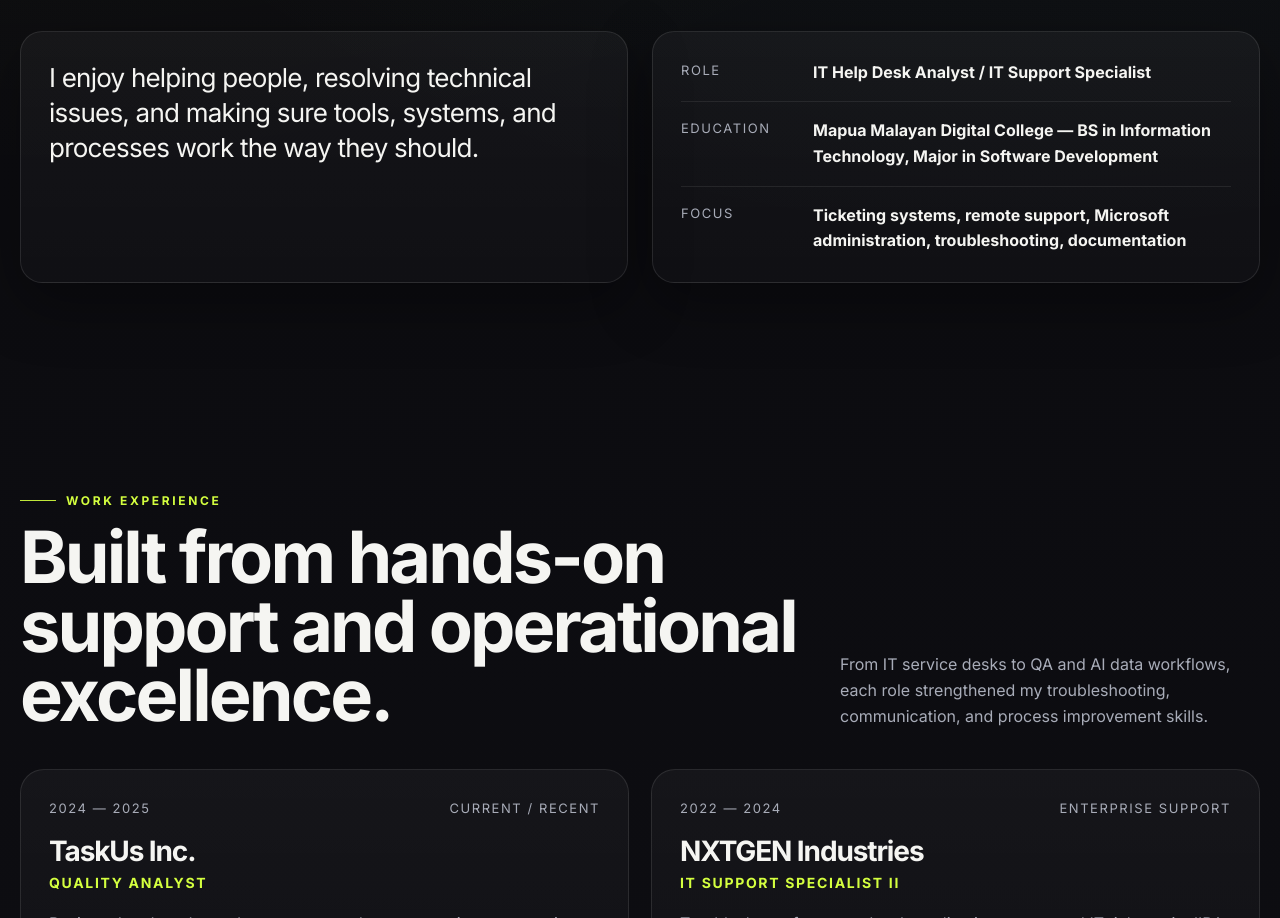
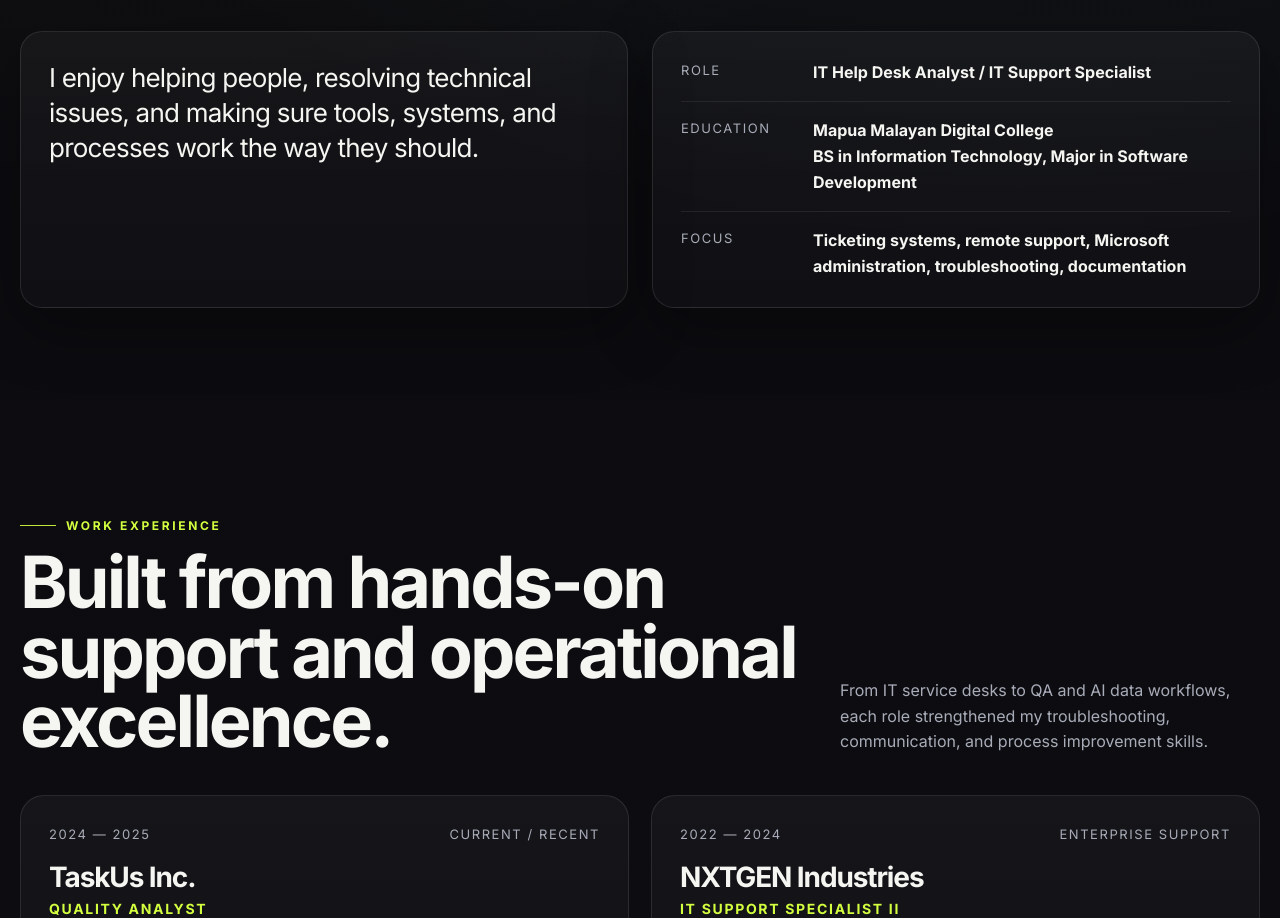
Before and after one commit to mmdc-adambelda/renz-portfolio, a plain HTML site: page index.html in a window 1280 px wide. Shown: the part 1747-2665 px from the top of the page. Drawn offline with Linux system fonts and the light colour scheme.

Commit message:
Fix formatting of education section in index.html

```diff
--- a/index.html
+++ b/index.html
@@ -632,7 +632,7 @@
               </div>
               <div class="info-item">
                 <span>Education</span>
-                <strong>Mapua Malayan Digital College — BS in Information Technology, Major in Software Development</strong>
+                <strong>Mapua Malayan Digital College <br> BS in Information Technology, Major in Software Development</strong>
               </div>
               <div class="info-item">
                 <span>Focus</span>
```
